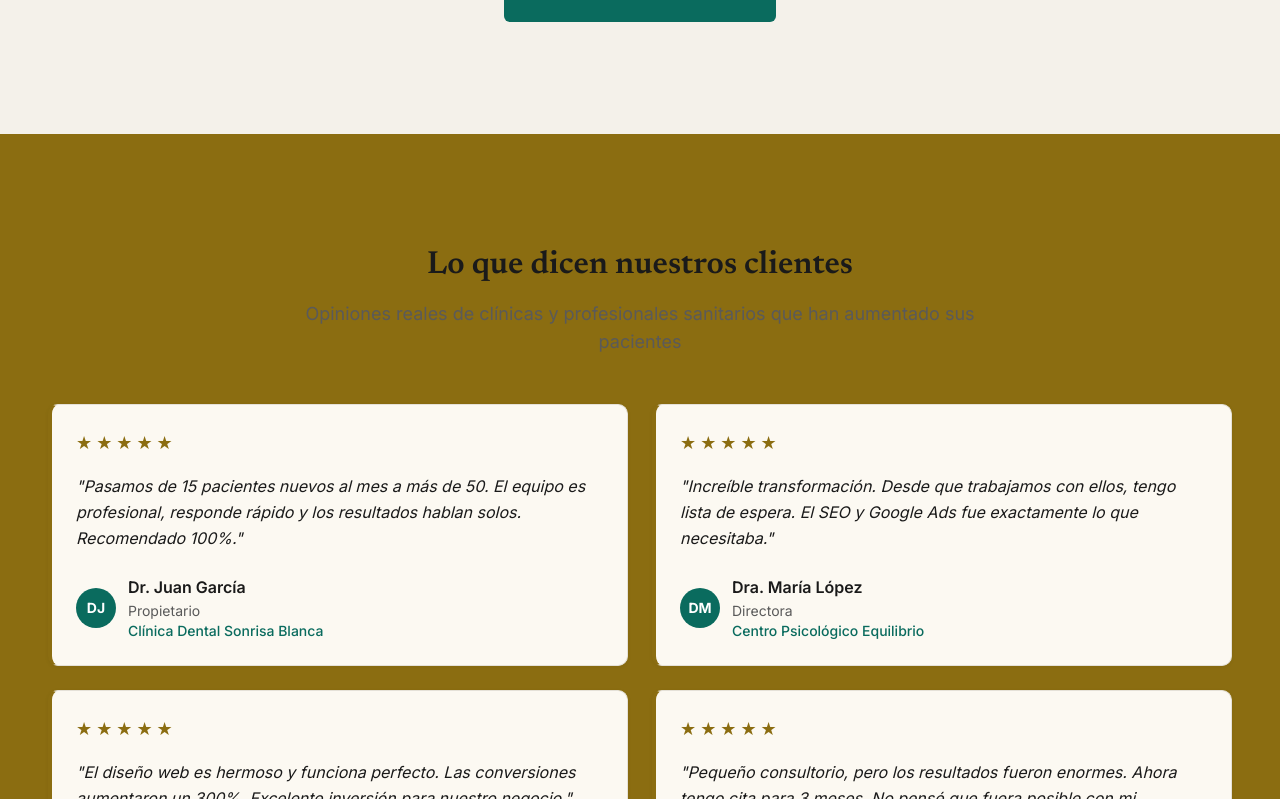
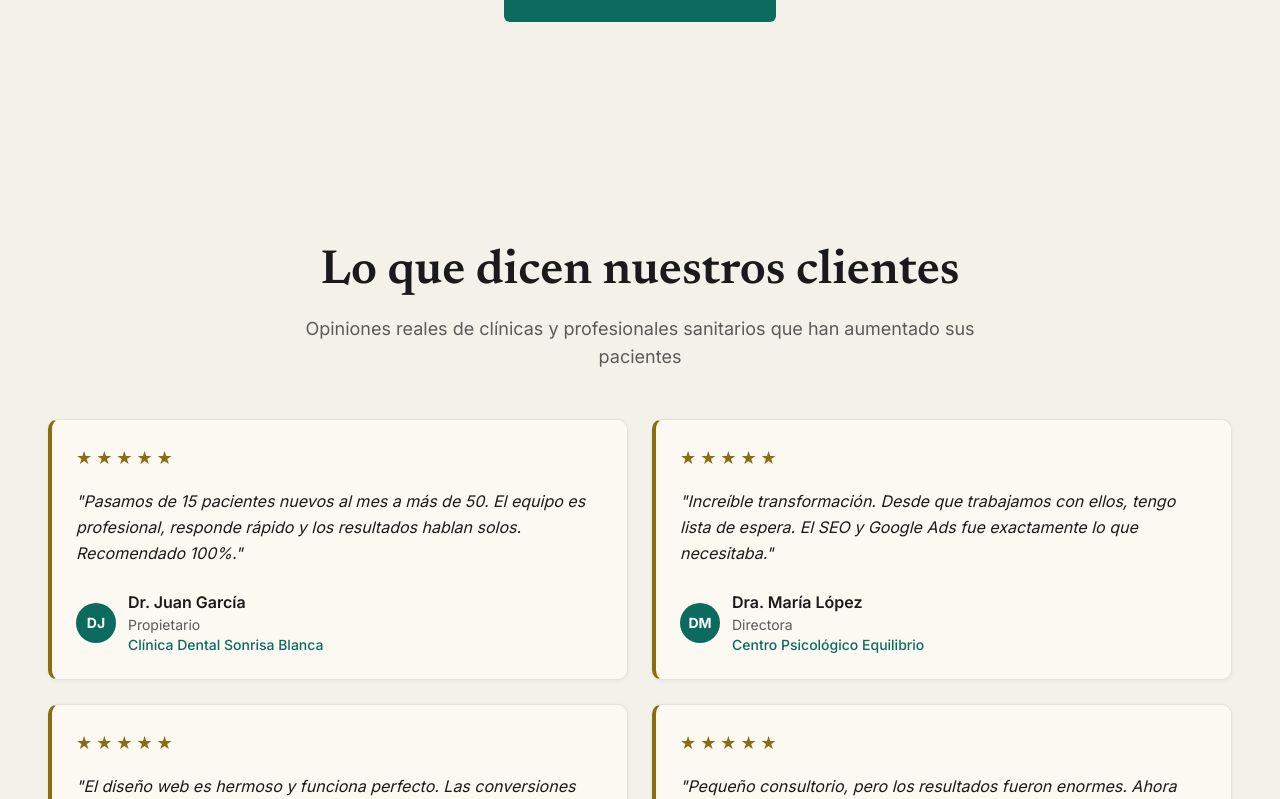
Before and after one commit to carlosalbertocardoso-hub/agencia-clinicas, a Next.js app: page / in a window 1280 px wide. Shown: the part 4041-4840 px from the top of the page. Built offline with nearby package versions, Linux system fonts and the light colour scheme.

Commit message:
design: update TestimoniosSection with Clinical Eminence styling (background, typography, gold star ratings)

```diff
--- a/src/components/home/TestimoniosSection.tsx
+++ b/src/components/home/TestimoniosSection.tsx
@@ -2,10 +2,10 @@ import { testimonios } from '@/data/testimonios'
 
 export default function TestimoniosSection() {
   return (
-    <section className="section-padding bg-secondary">
+    <section className="section-padding bg-surface">
       <div className="container-custom">
         <div className="text-center mb-12">
-          <h2 className="text-h2 font-heading mb-4">Lo que dicen nuestros clientes</h2>
+          <h2 className="text-4xl md:text-5xl font-heading font-semibold mb-4">Lo que dicen nuestros clientes</h2>
           <p className="text-lg text-text-muted max-w-2xl mx-auto">
             Opiniones reales de clínicas y profesionales sanitarios que han aumentado sus pacientes
           </p>
@@ -20,7 +20,7 @@ export default function TestimoniosSection() {
               {/* Rating */}
               <div className="flex gap-1 mb-4">
                 {Array.from({ length: testimonio.rating }).map((_, i) => (
-                  <span key={i} className="text-secondary text-lg">
+                  <span key={i} className="text-accent text-lg">
                     ★
                   </span>
                 ))}
```
